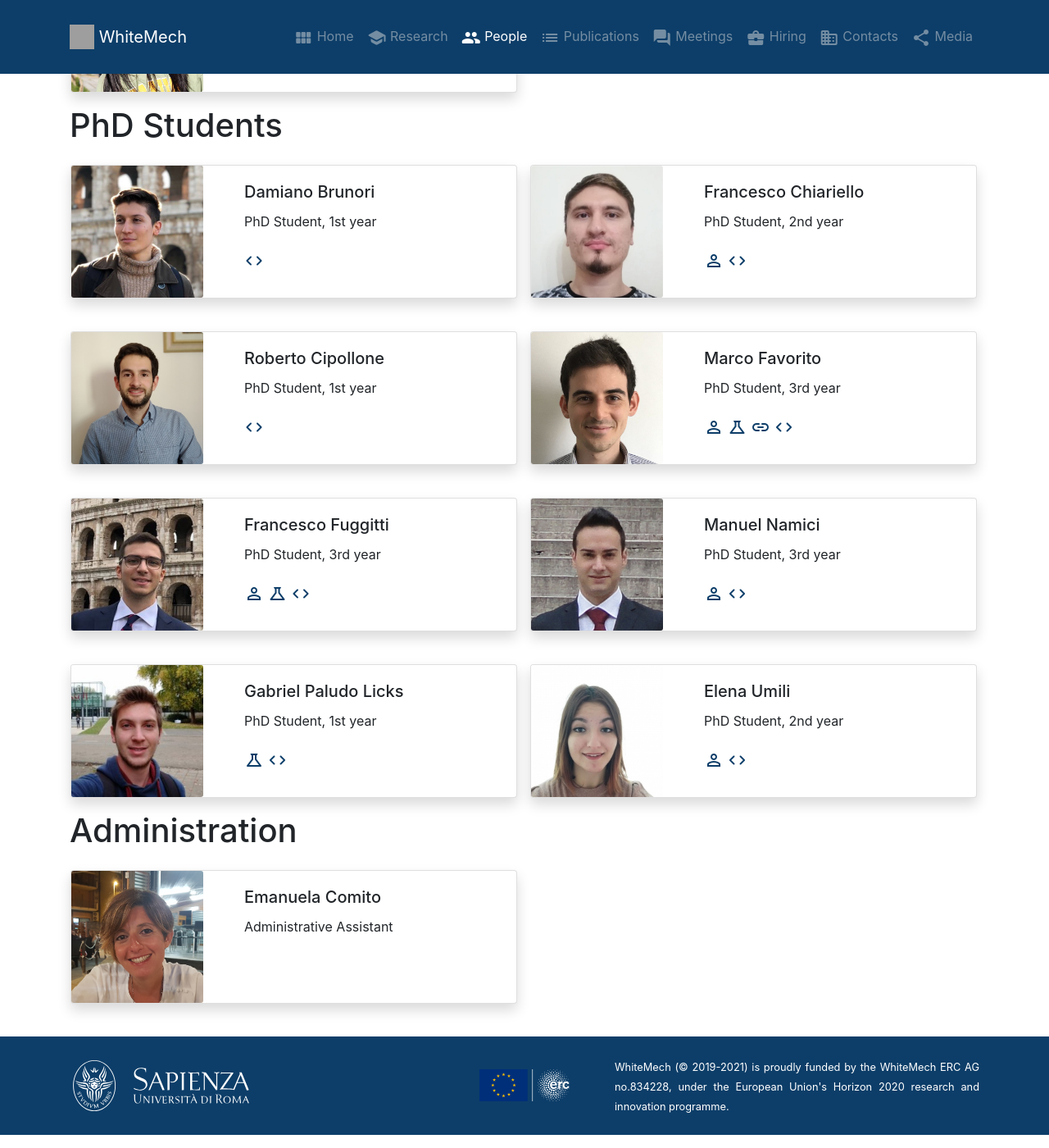
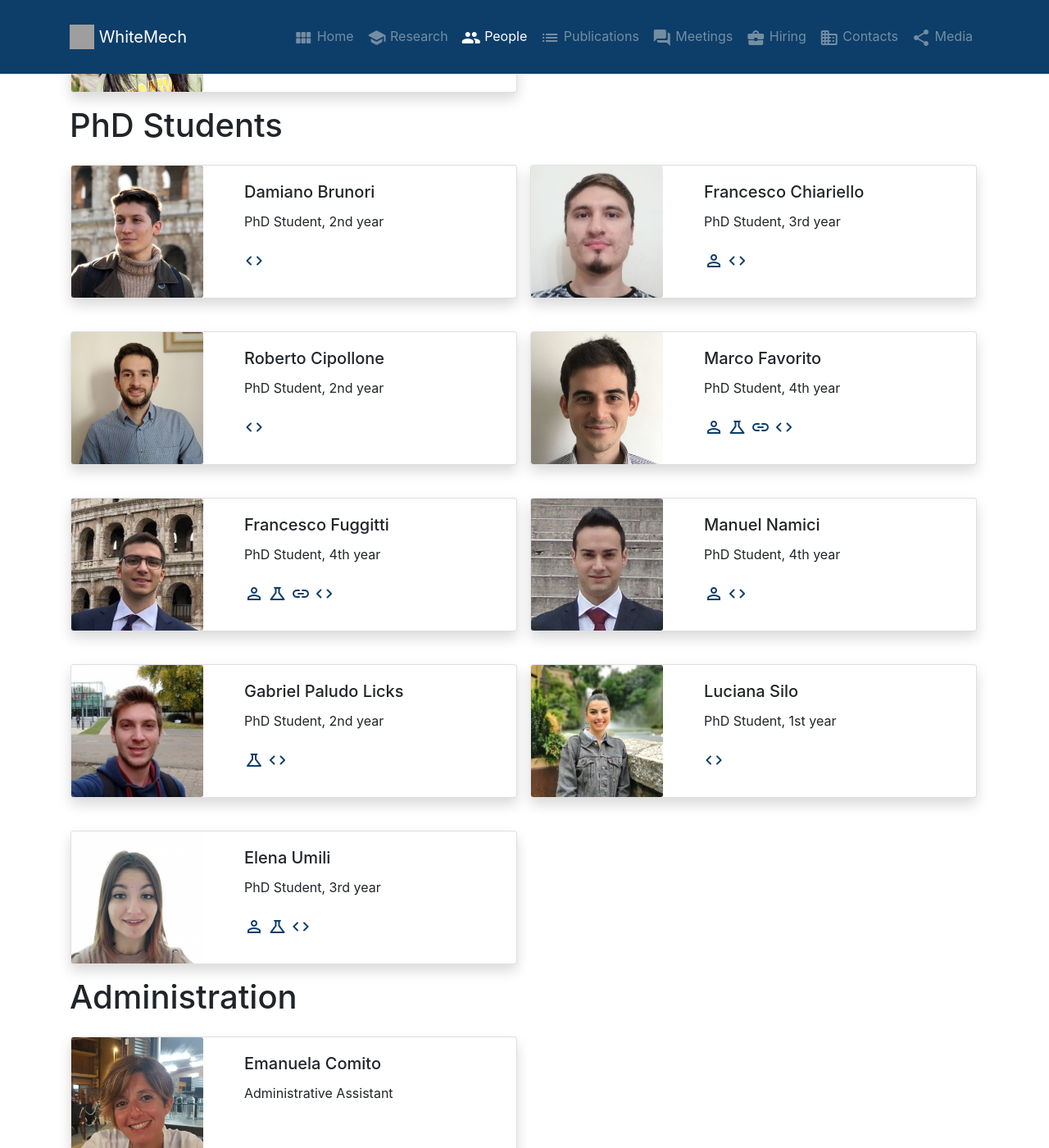
Before and after one commit to whitemech/whitemech.github.io, a Jekyll site: the page built from _pages/people.md, in a window 1280 px wide and 1400 px high, scrolled down 983 px. Shown: the whole window at 82% size. Built offline with Jekyll 4.4.1, drawn with Linux system fonts in a browser that asks for light colours.

Commit message:
add Luciana Silo, update phd years

```diff
--- a/_data/phds.yml
+++ b/_data/phds.yml
@@ -1,7 +1,7 @@
 - name: Damiano Brunori
   photo: damiano.jpg
-  info: PhD Student, 1st year
-  email: brunori.1583073@studenti.uniroma1.it
+  info: PhD Student, 2nd year
+  email: brunori@diag.uniroma1.it
   website:
   linkedin:
   github: https://github.com/DamianoBrunori
@@ -9,7 +9,7 @@
 
 - name: Francesco Chiariello
   photo: francesco-c.jpg
-  info: PhD Student, 2nd year
+  info: PhD Student, 3rd year
   email: chiariello@diag.uniroma1.it
   website: https://phd.uniroma1.it/web/FRANCESCO-CHIARIELLO_nP1746480_EN.aspx
   linkedin:
@@ -18,7 +18,7 @@
 
 - name: Roberto Cipollone
   photo: roberto.jpg
-  info: PhD Student, 1st year
+  info: PhD Student, 2nd year
   email: cipollone.1528014@studenti.uniroma1.it
   website:
   linkedin:
@@ -27,7 +27,7 @@
 
 - name: Marco Favorito
   photo: marco.jpg
-  info: PhD Student, 3rd year
+  info: PhD Student, 4th year
   email: favorito@diag.uniroma1.it
   website: https://marcofavorito.me/
   linkedin: https://www.linkedin.com/in/marcofavorito/
@@ -36,16 +36,16 @@
 
 - name: Francesco Fuggitti
   photo: francesco-f.jpg
-  info: PhD Student, 3rd year
+  info: PhD Student, 4th year
   email: fuggitti@diag.uniroma1.it
   website: https://francescofuggitti.github.io/
-  linkedin:
+  linkedin: https://www.linkedin.com/in/francescofuggitti/
   github: https://github.com/francescofuggitti
   scholar: https://scholar.google.com/citations?hl=en&user=UimMVfAAAAAJ
 
 - name: Manuel Namici
   photo: manuel.jpg
-  info: PhD Student, 3rd year
+  info: PhD Student, 4th year
   email: namici@diag.uniroma1.it
   website: https://phd.uniroma1.it/web/NAMICI-MANUEL_nP1211691_EN.aspx
   linkedin:
@@ -54,18 +54,27 @@
 
 - name: Gabriel Paludo Licks
   photo: gabriel.jpg
-  info: PhD Student, 1st year
+  info: PhD Student, 2nd year
   email: licks@diag.uniroma1.it
   website:
   linkedin:
   github: https://github.com/gabrielplicks
   scholar: https://scholar.google.com.br/citations?user=zUjLlV0AAAAJ&hl=en
 
+- name: Luciana Silo
+  photo: luciana.jpg
+  info: PhD Student, 1st year
+  email: silo@diag.uniroma1.it
+  website:
+  linkedin:
+  github: https://github.com/luusi
+  scholar:
+
 - name: Elena Umili
   photo: elena.jpg
-  info: PhD Student, 2nd year
+  info: PhD Student, 3rd year
   email: umili@diag.uniroma1.it
   website: https://phd.uniroma1.it/web/ELENA-UMILI_nP1491499_EN.aspx
   linkedin:
   github: https://github.com/Elena-Umili
-  scholar:
+  scholar: https://scholar.google.it/citations?user=W1KV32kAAAAJ&hl=en
```
Also changed, not shown: static/images/phds/luciana.jpg (added).
